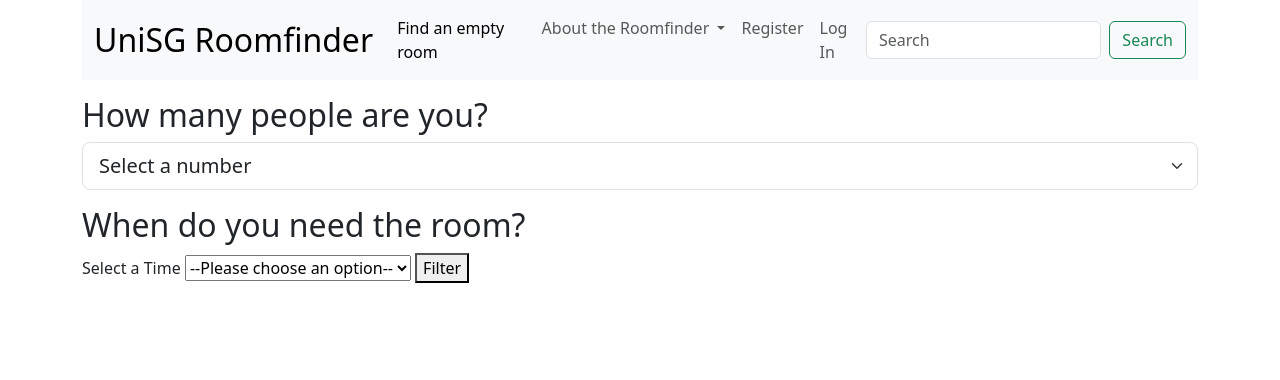
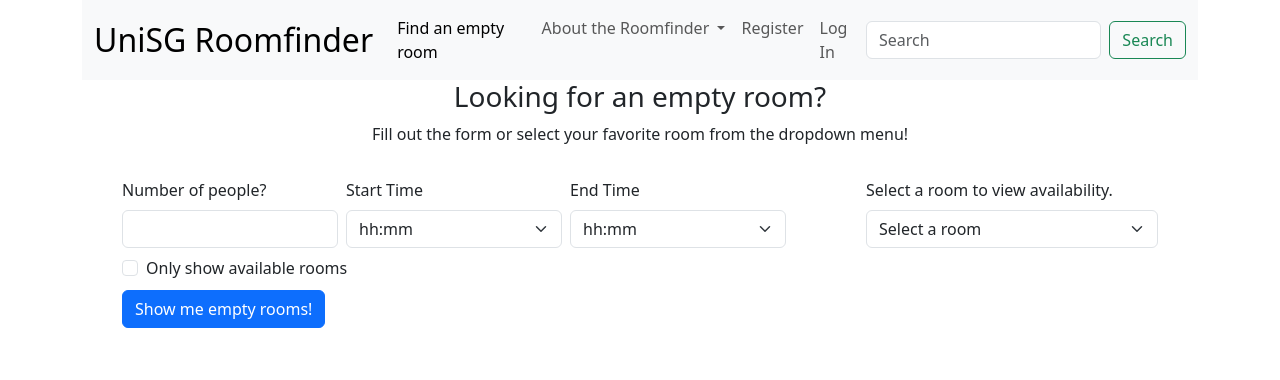
Before and after one commit to Code2703/FCS_roomfinder, a Flask app: template templates/home.html in a window 1280 px wide. Shown: the top 380 px of the page. Run offline with Flask 3, Linux system fonts and the light colour scheme; the template is opened without the code that fills it, so the values that code supplies are empty; parts of the project's set-up code (start-up, migrations or seed data) failed here and were passed over.

Commit message:
updated the forms

```diff
--- a/templates/home.html
+++ b/templates/home.html
@@ -10,34 +10,37 @@ Home
 
 {% block main %}
 
-    <div>
-        <p></p>
+
+    <div class="container px-4 text-center">
+        <div class="row gx-5">
+            <div class="col">
+                <h3>Looking for an empty room?</h3>
+                <p>Fill out the form or select your favorite room from the dropdown menu! </p>
+            </div>
+        </div>
       </div>
 
-
-    <div>
-        <form action="" method="post">
+    <div class="container px-4 text-start">
+        <div class="row gx-5">
+            <div class="col-8" >
+             <div class="p-3">
+                <form class="row g-2 needs-validation" action="" method="post" novalidate>
 
                     <!-- Filter by size -->
-            <div>
-                <h2>How many people are you?</h2>
-            <select class="form-select form-select-lg mb-3" aria-label="Large select example" name="filter_size">
-                <option selected>Select a number</option>
-                <option value="1">One</option>
-                <option value="2">Two</option>
-                <option value="3">Three</option>
-            </select>
+                    <div class="col-md-4">
+                        <label for="validationCustom01" class="form-label">Number of people?</label>
+                        <input type="text" class="form-control" name="filter_size" value="" required>
+                        <div class="valid-feedback">
+                            Looks good!
                         </div>
-            <!-- <input type="text" autofocus autocomplete="off" placeholder="Maximum Size"><br><br>-->
+                    </div>
 
-
-
-            <!-- Time selector elements -->
-            <div>
-                <h2>When do you need the room?</h2>
-            <label for="filter_time">Select a Time</label>
-            <select name="filter_time">
-              <option value="">--Please choose an option--</option>
+                    <!-- Select start time from options. COULD WE HAVE THE USER INPUT AND JUST VALIDATE THAT THE INPUT IS OK? -->
+                    <div class="col-md-4">
+                        <label for="validationCustomUsername" class="form-label">Start Time</label>
+                        <div class="input-group has-validation">
+                            <select class="form-select" aria-label="Large select example" name="filter_time" required>
+                                <option selected>hh:mm</option>
                                 <option value="08:15">08:15</option>
                                 <option value="10:15">10:15</option>
                                 <option value="12:15">12:15</option>
@@ -46,14 +49,67 @@ Home
                                 <option value="18:15">18:15</option>
                                 <option value="20:15">20:15</option>
                             </select>
+                            <div class="invalid-feedback">
+                            Please select a start time.
+                            </div>
+                        </div>
+                    </div>
 
-            <button type="submit" name="button_filter_size">Filter</button>
+                    <!-- Select end time from options. COULD WE HAVE THE USER INPUT AND JUST VALIDATE THAT THE INPUT IS OK? -->
+                    <div class="col-md-4">
+                        <label for="validationCustomUsername" class="form-label">End Time</label>
+                        <div class="input-group has-validation">
+                            <select class="form-select" aria-label="Large select example" name="filter_end_time" required>
+                                <option selected>hh:mm</option>
+                                <option value="08:15">08:15</option>
+                                <option value="10:15">10:15</option>
+                                <option value="12:15">12:15</option>
+                                <option value="14:15">14:15</option>
+                                <option value="16:15">16:15</option>
+                                <option value="18:15">18:15</option>
+                                <option value="20:15">20:15</option>
+                            </select>
+                            <div class="invalid-feedback">
+                            Please select a start time.
+                            </div>
+                        </div>
+                    </div>
+
+                    <!-- Filter by availability -->
+                    <div class="col-8">
+                        <div class="form-check">
+                            <input class="form-check-input" type="checkbox" value="" name="filter_available" required>
+                            <label class="form-check-label" for="filter_available">
+                            Only show available rooms
+                            </label>
+                        </div>
+                        </div>
+
+
+                    <!-- Submit the form -->
+                    <div class="col-12">
+                        <button class="btn btn-primary" type="submit" name="button_filter_size">Show me empty rooms!</button>
+                        </div>
                 </form>
                </div>
+          </div>
 
-    <div>
-        <p></p>
+          <!--Drop down to select your favorite room-->
+          <div class="col-4">
+            <div class="p-3">
+                <label for="validationCustom01" class="form-label">Select a room to view availability.</label>
+                <select class="form-select" aria-label="Default select example">
+                    <option selected>Select a room</option>
+                    <option value="1">One</option>
+                    <option value="2">Two</option>
+                    <option value="3">Three</option>
+                  </select>
             </div>
+          </div>
+        </div>
+      </div>
+
+
 
     {% for index, room_nr, size, start_time, end_time, subject, start_time_only, end_time_only in rooms_df.itertuples() %}
         <div style="width: 500px; border: 2px solid grey; padding-left: 50px; padding-top: 20px; padding-bottom: 20px; margin-top: 20px;">
```
Lines whose indentation alone changed are shown as unchanged.
